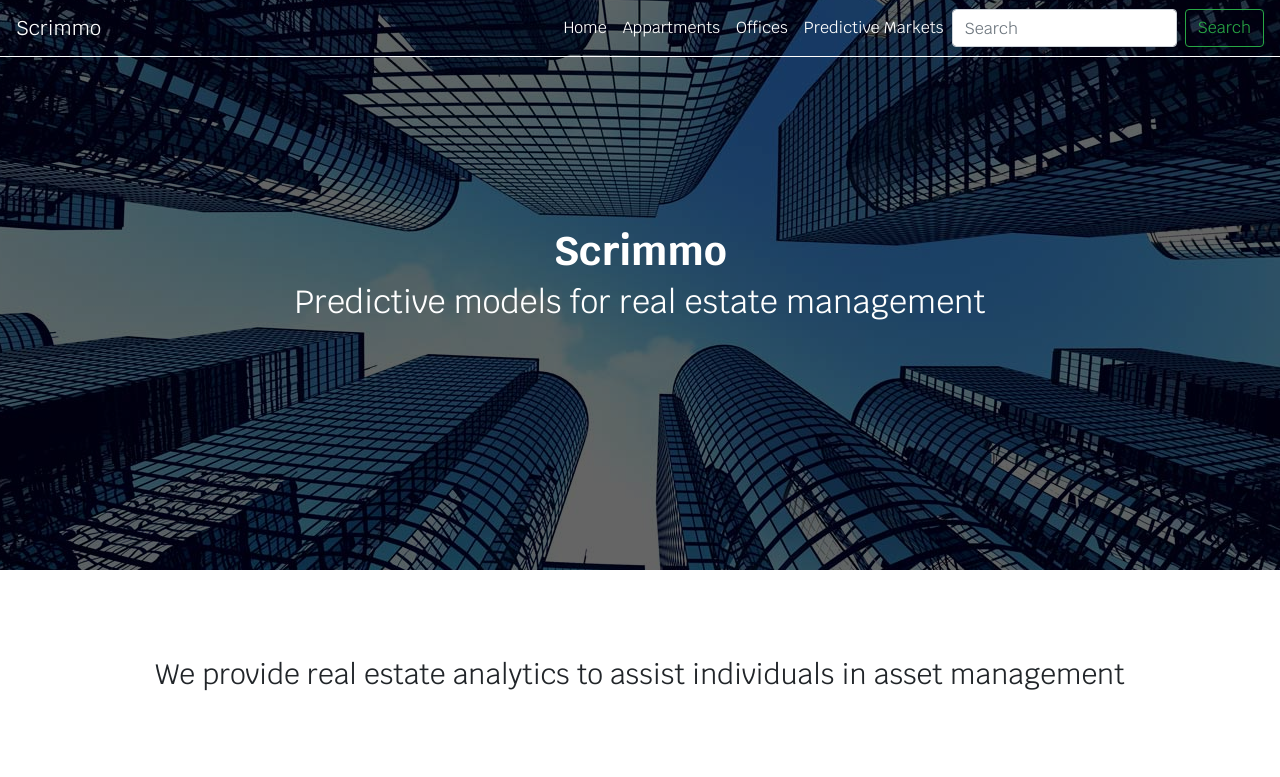
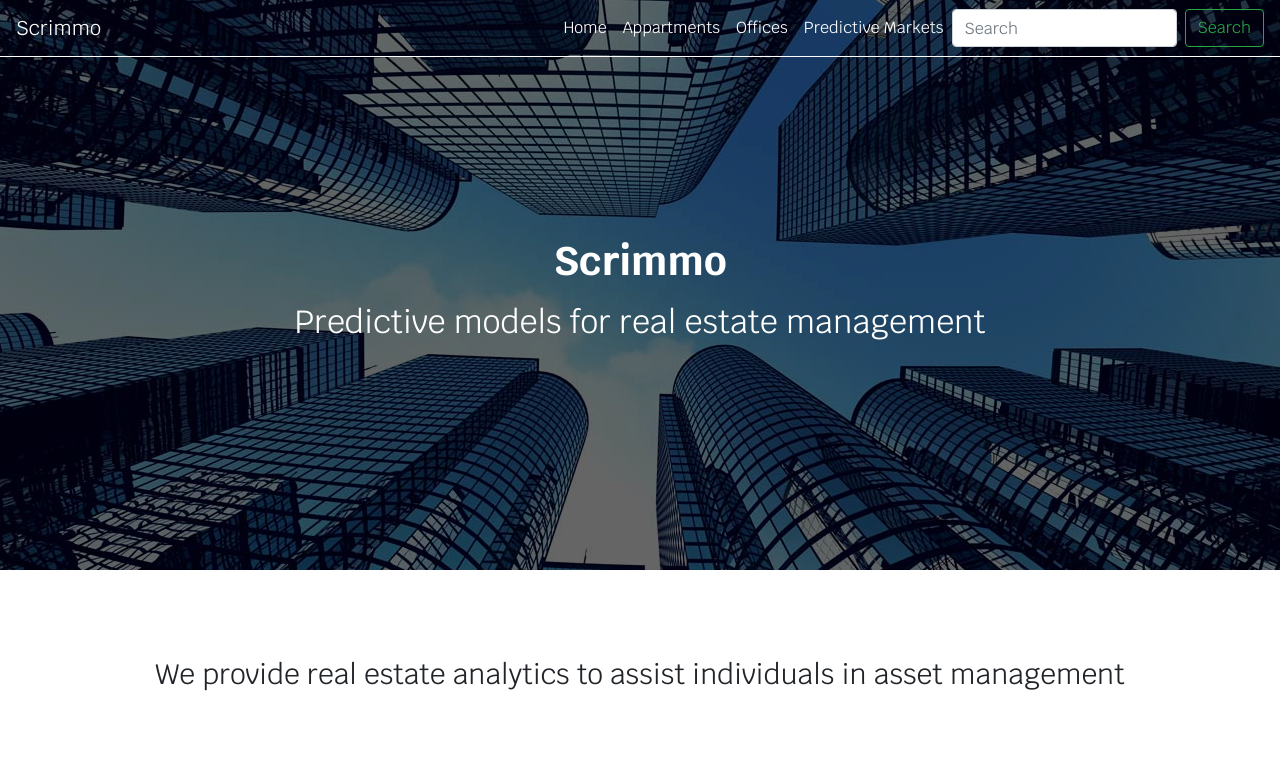
Before and after one commit to vianneyguesdon/vianneyguesdon.github.io, a plain HTML site: page scrimmo/index.html in a window 1280 px wide. Shown: the top 777 px of the page. Drawn offline with nearby package versions, Linux system fonts and the light colour scheme.

Commit message:
commit 13

```diff
--- a/scrimmo/css/stylesheet.css
+++ b/scrimmo/css/stylesheet.css
@@ -13,6 +13,7 @@ h1 {
 h2 {
     color: white;
     font-weight: 400;
+    padding-top: 10px;
 }
 
 h3 {
@@ -45,7 +46,7 @@ hr {
 }
 
 .title {
-    padding-top: 170px;
+    padding-top: 180px;
     text-align: center;
 }
 
```
